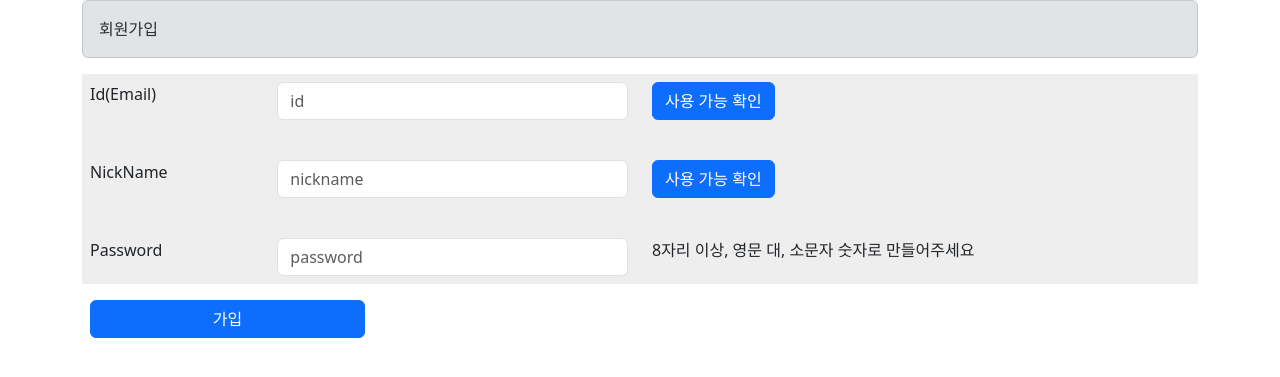
After one commit to lamb0693/king, a Spring Boot app: page /member/create in a window 1280 px wide. The commit adds this page. Shown: the top 377 px of the page. Run offline with Spring Boot 4, Linux system fonts and the light colour scheme.

Commit message:
add member:create

```diff
--- a/build.gradle
+++ b/build.gradle
@@ -28,6 +28,7 @@ dependencies {
     implementation 'org.springframework.boot:spring-boot-starter-thymeleaf'
     implementation 'org.springframework.boot:spring-boot-starter-web'
     implementation 'org.thymeleaf.extras:thymeleaf-extras-springsecurity6'
+    implementation 'org.springframework.boot:spring-boot-starter-validation'
     compileOnly 'org.projectlombok:lombok'
     developmentOnly 'org.springframework.boot:spring-boot-devtools'
     runtimeOnly 'com.mysql:mysql-connector-j'
--- a/src/main/java/com/example/king/controller/MemberController.java
+++ b/src/main/java/com/example/king/controller/MemberController.java
@@ -1,31 +1,77 @@
 package com.example.king.controller;
 
+import com.example.king.DTO.MemberCreateDTO;
+import com.example.king.DTO.MemberListDTO;
 import com.example.king.Entity.MemberEntity;
 import com.example.king.Repository.MemberRepository;
+import com.example.king.service.MemberService;
+import com.example.king.serviceImpl.MemberServiceImpl;
+import jakarta.validation.Valid;
+import lombok.AllArgsConstructor;
 import lombok.extern.log4j.Log4j;
 import lombok.extern.log4j.Log4j2;
 import org.springframework.beans.factory.annotation.Autowired;
 import org.springframework.stereotype.Controller;
 import org.springframework.ui.Model;
-import org.springframework.web.bind.annotation.GetMapping;
+import org.springframework.validation.Errors;
+import org.springframework.validation.FieldError;
+import org.springframework.web.bind.annotation.*;
+
+import java.util.List;
 
 @Controller
 @Log4j2
+@AllArgsConstructor
+@RequestMapping("/member")
 public class MemberController {
 
-    @Autowired
-    MemberRepository memberRepository;
+    private MemberService memberService;
 
-    @GetMapping("/viewMember")
+    @GetMapping("/list")
     public String viewMembers(Model model){
+        List<MemberListDTO> members = memberService.getMemberList();
 
-        MemberEntity memberEntity = new MemberEntity();
-        memberEntity = memberRepository.getMemberEntityById("ldw");
+        if(members ==null || members.isEmpty()){
+            log.info("viewMembers@MemberController : members is null or empty");
+        }
 
-        System.out.println(memberEntity.getNickname());
-        model.addAttribute("members", memberEntity);
-        model.addAttribute("hello", "Hello World");
+        model.addAttribute("members", members);
 
         return "member/viewMembers.html";
     }
+
+    @GetMapping("/create")
+    public String createMemberForm(){
+        return "member/createMember";
+    }
+
+    // Validation 추가
+    // Validation Error setting 되면 errors setting후 createForm return
+    // createForm에서 error 표시
+    @PostMapping("/create")
+    public String createMember(@Valid @ModelAttribute MemberCreateDTO memberCreateDTO, Errors errors, Model model){
+        log.info(memberCreateDTO);
+
+        if(errors.hasErrors()){
+            log.info("createMember@MemberController : errors is set");
+            log.info(errors);
+
+            // error 에서 field(변수 이름) 이름과 내용을 구해 modelAttribute에 추가한다
+            // createMemberForm에서 사용
+            List<FieldError> fieldErrors = errors.getFieldErrors();
+            for(FieldError error : fieldErrors){
+                model.addAttribute(error.getField(), error.getDefaultMessage());
+            }
+
+            model.addAttribute("errors", errors);
+            model.addAttribute("previousValue", memberCreateDTO);
+            return "/member/createMember.html";
+        } else {
+            if( memberService.saveMember(memberCreateDTO) == -1 ){
+                // 실패했을 때 어떻게 할지
+            };
+            return "redirect:/member/list";
+        }
+    }
+
 }
--- a/src/main/resources/application.properties
+++ b/src/main/resources/application.properties
@@ -1,7 +1,7 @@
 spring.datasource.driver-class-name=com.mysql.cj.jdbc.Driver
-spring.datasource.url=jdbc:mysql://localhost:3306/king
+spring.datasource.url=jdbc:mysql://192.168.200.185:3306/king
 spring.datasource.username=root
-spring.datasource.password=0000
+spring.datasource.password=ehddnrdl
 
 // ???? sql?? ???? ??
 spring.jpa.show-sql=true
--- /dev/null
+++ b/src/main/resources/templates/member/createMember.html
@@ -0,0 +1,74 @@
+<!DOCTYPE html>
+<html lang="ko" xmlns:th="http://www.thymeleaf.org">
+<head>
+    <meta charset="UTF-8">
+    <title>Title</title>
+    <link href="/css/bootstrap.min.css" rel="stylesheet" crossorigin="anonymous">
+    <script src="/js/bootstrap.bundle.min.js" crossorigin="anonymous"></script>
+</head>
+<body>
+
+<div class="container">
+    <div class="alert alert-secondary mb-3" role="alert">
+        회원가입
+    </div>
+    <!--/*  아래와 같이 쓰면 csrf token을 자동으로 넣어줌  */-->
+    <form th:action="@{/member/create}"  method="post">
+    <div style="background-color: #eeeeee">
+
+        <div th:if="${id}">
+            <span th:text="${id}" class="text-danger fs-6  p-2"></span>
+        </div>
+        <div class="row p-2 mb-2">
+            <div class="col-2">
+                <label for="id" class="form-label">Id(Email)</label>
+            </div>
+            <div class="col-4">
+                <input type="text" class="form-control" id="id" name="id" placeholder="id"
+                       th:value="${previousValue != null ? previousValue.id : ''}">
+            </div>
+            <div class="col-3">
+                <button class="btn btn-primary mb-3">사용 가능 확인</button>
+            </div>
+        </div>
+        <div th:if="${nickname}">
+            <span th:text="${nickname}" class="text-danger fs-6 p-2"></span>
+        </div>
+        <div class="row p-2 mb-2">
+            <div class="col-2">
+                <label for="nickname" class="form-label">NickName</label>
+            </div>
+            <div class="col-4">
+                <input type="text" class="form-control" id="nickname" name="nickname" placeholder="nickname"
+                       th:attr="value=${previousValue != null ? previousValue.nickname : ''}">
+            </div>
+            <div class="col-3">
+                <button class="btn btn-primary mb-3">사용 가능 확인</button>
+            </div>
+        </div>
+        <div th:if="${password}">
+            <span th:text="${password}" class="text-danger fs-6 p-2"></span>
+        </div>
+        <div class="row p-2 mb-2">
+            <div class="col-2">
+                <label for="password" class="form-label">Password</label>
+            </div>
+            <div class="col-4">
+                <input type="password" class="form-control" id="password" name="password" placeholder="password">
+            </div>
+            <div class="col-6">
+                8자리 이상,  영문 대, 소문자 숫자로 만들어주세요
+            </div>
+        </div>
+    </div>
+    <div class="p-2 d-flex align-items-center">
+        <Button type="submit" class="btn btn-primary w-25">가입</Button>
+    </div>
+
+    </form>
+</div>
+
+
+
+</body>
+</html>
```
Also changed, not shown: src/main/java/com/example/king/DTO/MemberCreateDTO.java (added, +32 -0 lines), src/main/java/com/example/king/DTO/MemberListDTO.java (added, +19 -0 lines), src/main/java/com/example/king/Entity/MemberEntity.java (+5 -3 lines), src/main/java/com/example/king/controller/HomeController.java (added, +12 -0 lines), src/main/java/com/example/king/controller/PingController.java (renamed from src/main/java/com/example/king/controller/HelloController.java, +5 -4 lines), src/main/java/com/example/king/service/MemberService.java (added, +16 -0 lines), src/main/java/com/example/king/serviceImpl/MemberServiceImpl.java (added, +64 -0 lines), src/main/resources/templates/home.html (added, +12 -0 lines), src/main/resources/templates/member/viewMembers.html (+3 -5 lines).
